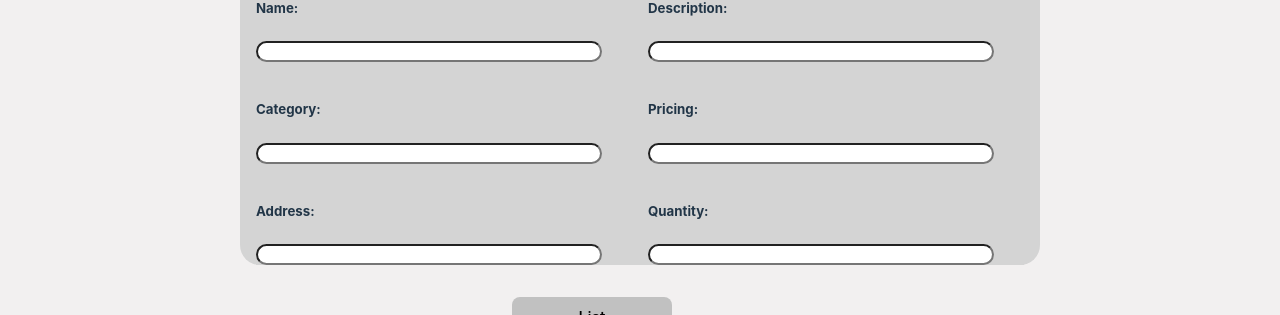
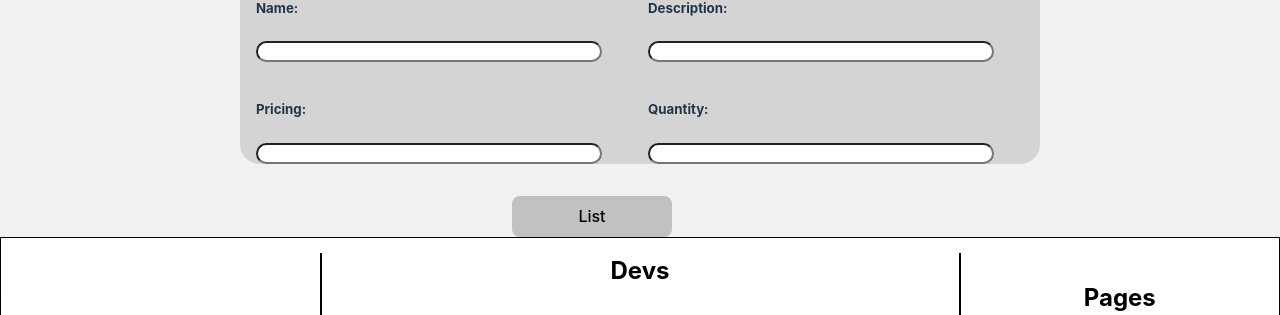
Before and after one commit to alexbradshaw/Odin-Fork-Bombing-Squad, a React (Vite) app in the folder client/: page /sellItem in a window 1280 px wide. Shown: the part 629-944 px from the top of the page. Built offline with nearby package versions, Linux system fonts and the light colour scheme.

Commit message:
something I'm not creative with commit names anymore

```diff
--- a/client/src/Pages/CheckoutPage/CheckoutPage.jsx
+++ b/client/src/Pages/CheckoutPage/CheckoutPage.jsx
@@ -24,6 +24,7 @@ const CheckoutPage = () => {
             console.error(e);
         }
     };
+
     // Because it takes time for React to get all the items by calling getAllItems it has to be in an async function
     //After we want to store it in a state variable array
 
@@ -44,6 +45,12 @@ const CheckoutPage = () => {
         // the outer return returns the resulting array of div tags that the inner return produces
       });
     }
+
+    useEffect(() => {
+      // Calculate total price when items change
+      const newTotalPrice = items.reduce((prev, curr) => prev + curr, 0);
+      setTotalPrice(newTotalPrice);
+    }, [items]);
 
     const renderCartRight = () => {
       return items.map((item) => {
@@ -74,7 +81,7 @@ const CheckoutPage = () => {
               {renderCartRight()}
             </div>
             <div id='price_box'>
-              <h6>hi</h6>
+              <h6>Total Price: {totalPrice}</h6>
             </div>
           </div>
 
--- a/client/src/Pages/SellItem/SellItem.jsx
+++ b/client/src/Pages/SellItem/SellItem.jsx
@@ -47,7 +47,7 @@ const SellItem = () => {
 
       createItem(
          {
-         name, description, category, pricing, address, quantity, image
+         name, description, pricing, quantity, image
          }
       );
       // From the parent class of App we are passing the handler thorugh props to add a new user to a list of users
@@ -117,16 +117,8 @@ const SellItem = () => {
                     <input type='text' onChange={(e) => setDescription(e.target.value)}></input>
                 </div>
                 <div className='product_text'>
-                    <h5 id='input_text'>Category:</h5>
-                    <input type='text' onChange={(e) => setCategory(e.target.value)}></input>
-                </div>
-                <div className='product_text'>
                     <h5 id='input_text'>Pricing: </h5>
                     <input type='text' onChange={(e) => setPricing(e.target.value)}></input>
-                </div>
-                <div className='product_text'>
-                    <h5 id='input_text'>Address: </h5>
-                    <input type='text' onChange={(e) => setAddress(e.target.value)}></input>
                 </div>
                 <div className='product_text'>
                     <h5 id='input_text'>Quantity: </h5>
```
